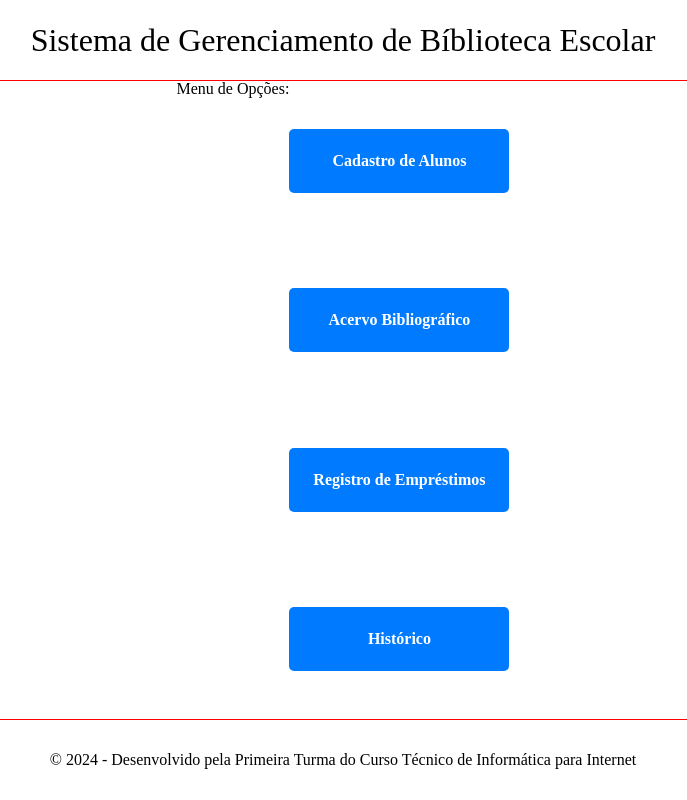
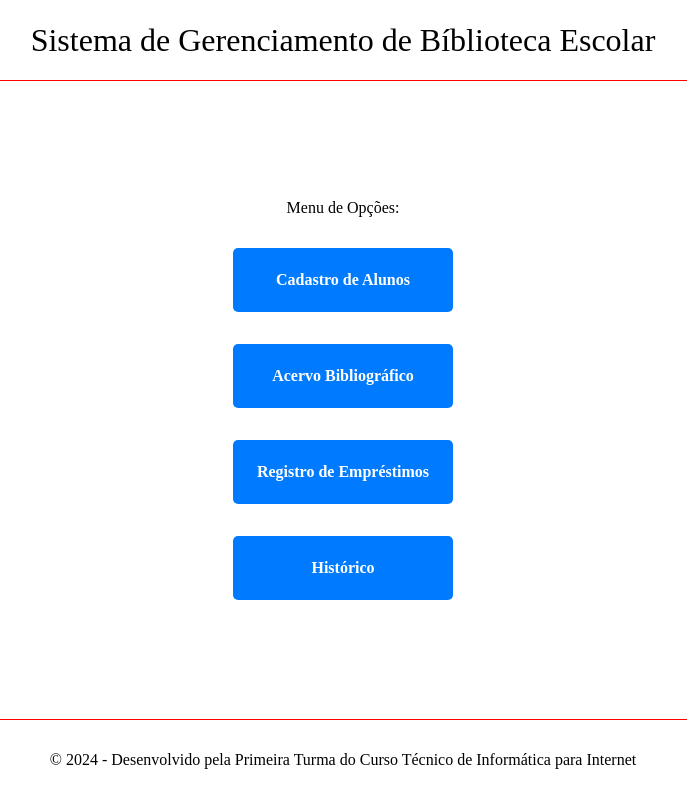
Before and after one commit to R31ARTHUR/biblioteca1, a Flask app: page / in a window 1280 px wide. Shown: the whole page, without its empty margins (297-984 px from the left). Run offline with Flask 3, Linux system fonts and the light colour scheme.

Commit message:
adicionando novas páginas

```diff
--- a/static/style.css
+++ b/static/style.css
@@ -19,16 +19,24 @@ h1 {
 
 nav {
     display: flex;
+    flex-direction: column;
     justify-content: center;
+    align-items: center;
     border-top: solid 1px red;
     border-bottom: solid 1px red;
     height: 80vh;
+    gap: 2rem;
+
+}
+
+nav h2 {
+
 }
 
 nav ul {
     display: flex;
     flex-direction: column;
-    justify-content: space-around;
+    gap: 2rem;
 }
 
 nav ul li a {
```
Also changed, not shown: templates/acervo.html (added, +11 -0 lines), templates/alunos.html (added, +11 -0 lines), templates/emprestimos.html (added, +11 -0 lines).
